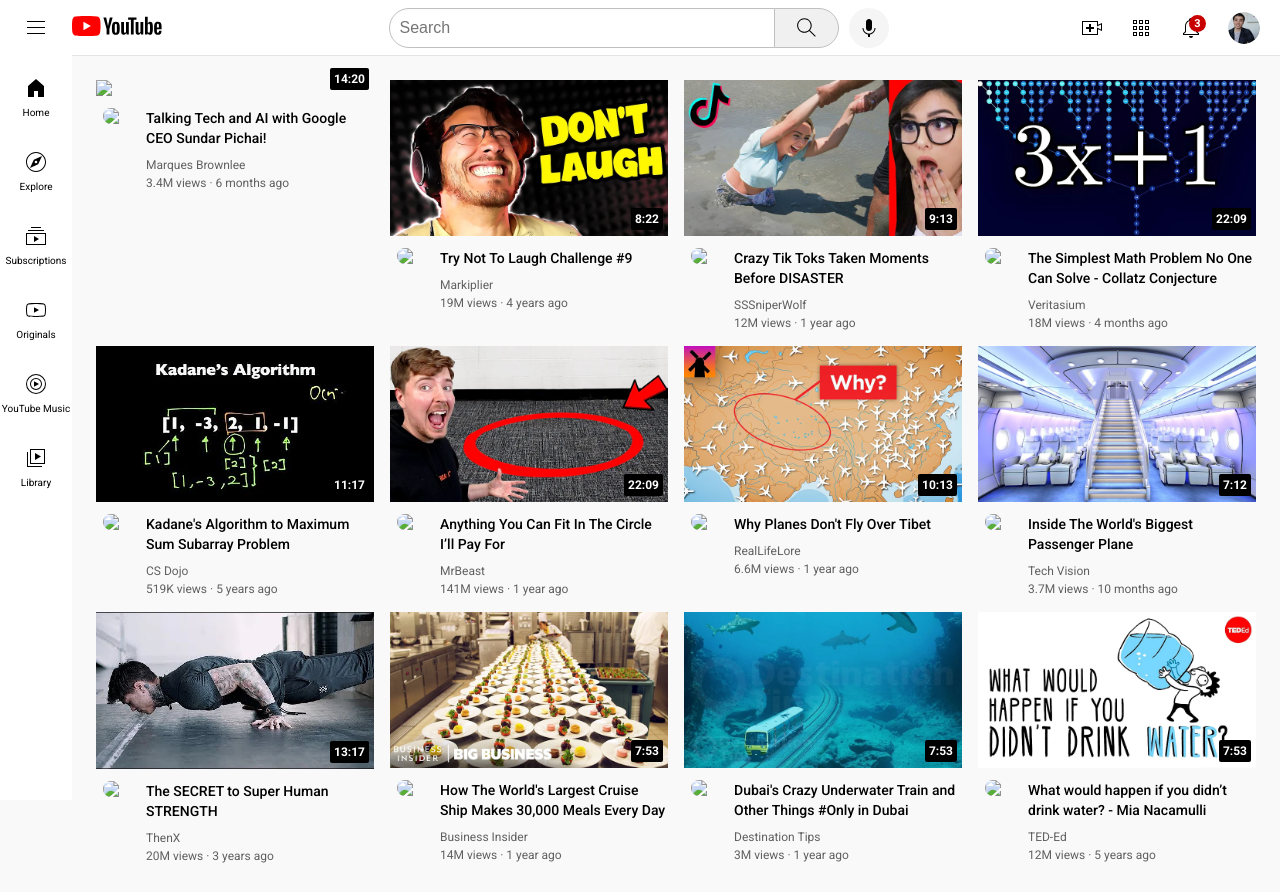
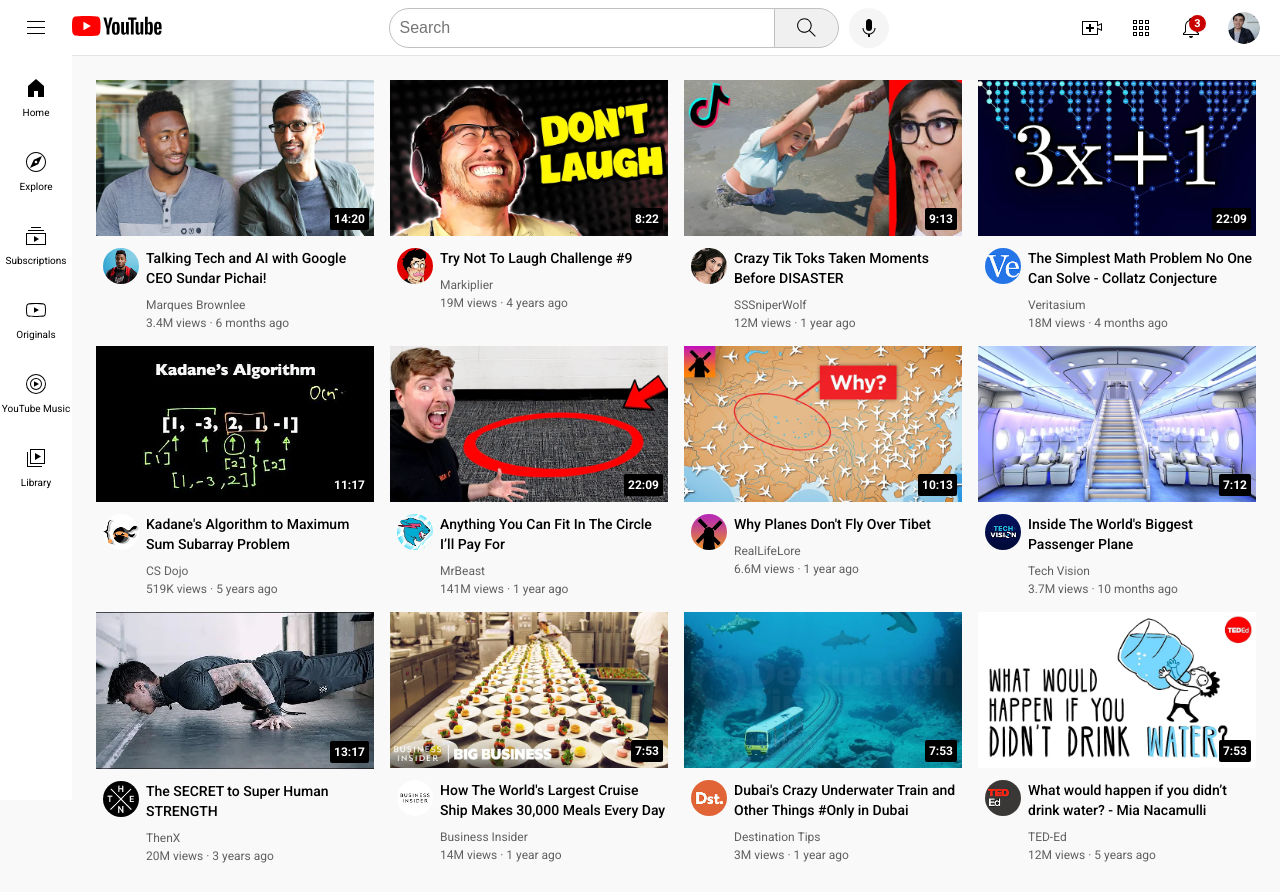
Before and after one commit to MathiasHandeland/Youtube-clone-project, a plain HTML site: page index.html in a window 1280 px wide. Drawn offline with Linux system fonts and the light colour scheme; the site is published under a folder, as on GitHub Pages, so addresses that start at the root find nothing.

Commit message:
Update index.html

```diff
--- a/index.html
+++ b/index.html
@@ -90,18 +90,18 @@
             <div class="video-preview">
                 <div class="thumbnail-row">
                     <a href="https://www.youtube.com/watch?v=n2RNcPRtAiY" target="_blank">
-                        <img class="thumbnail" src="/thumbnails/thumbnail-1.webp">
+                        <img class="thumbnail" src="thumbnails/thumbnail-1.webp">
                     </a>
                     <div class="video-time">14:20</div>
                 </div>
                 <div class="video-info-grid">
                     <div class="channel-picture">
                         <a class="channel-link" href="https://www.youtube.com/c/mkbhd">
-                            <img class="profile-picture" src="/channel-pictures/channel-1.jpeg">
+                            <img class="profile-picture" src="channel-pictures/channel-1.jpeg">
                         </a>
                         <!-- Tooltip structure -->
                         <div class="channel-tooltip">
-                            <img class="profile-picture" src="/channel-pictures/channel-1.jpeg">
+                            <img class="profile-picture" src="channel-pictures/channel-1.jpeg">
                             <div class="text-content">
                                 <p class="video-author">Marques Brownlee</p>
                                 <p class="num-of-subs">15M Subscribers</p>
@@ -137,11 +137,11 @@
                 <div class="video-info-grid">
                     <div class="channel-picture">
                         <a class="channel-link" href="https://www.youtube.com/c/markiplier">
-                            <img class="profile-picture" src="/channel-pictures/channel-2.jpeg">
+                            <img class="profile-picture" src="channel-pictures/channel-2.jpeg">
                         </a>
                         <!-- Tooltip structure -->
                         <div class="channel-tooltip">
-                            <img class="profile-picture" src="/channel-pictures/channel-2.jpeg">
+                            <img class="profile-picture" src="channel-pictures/channel-2.jpeg">
                             <div class="text-content">
                                 <p class="video-author">Markiplier</p>
                                 <p class="num-of-subs">37.2M Subscribers</p>
@@ -177,11 +177,11 @@
                 <div class="video-info-grid">
                     <div class="channel-picture">
                         <a class="channel-link" href="https://www.youtube.com/user/SSSniperWolf">
-                            <img class="profile-picture" src="/channel-pictures/channel-3.jpeg">
+                            <img class="profile-picture" src="channel-pictures/channel-3.jpeg">
                         </a>
                         <!-- Tooltip structure -->
                         <div class="channel-tooltip">
-                            <img class="profile-picture" src="/channel-pictures/channel-3.jpeg">
+                            <img class="profile-picture" src="channel-pictures/channel-3.jpeg">
                             <div class="text-content">
                                 <p class="video-author">SSSniperWolf</p>
                                 <p class="num-of-subs">34.8M Subscribers</p>
@@ -217,11 +217,11 @@
                 <div class="video-info-grid">
                     <div class="channel-picture">
                         <a class="channel-link" href="https://www.youtube.com/c/veritasium">
-                            <img class="profile-picture" src="/channel-pictures/channel-4.jpeg">
+                            <img class="profile-picture" src="channel-pictures/channel-4.jpeg">
                         </a>
                         <!-- Tooltip structure -->
                         <div class="channel-tooltip">
-                            <img class="profile-picture" src="/channel-pictures/channel-4.jpeg">
+                            <img class="profile-picture" src="channel-pictures/channel-4.jpeg">
                             <div class="text-content">
                                 <p class="video-author">Veritasium</p>
                                 <p class="num-of-subs">12M Subscribers</p>
@@ -257,11 +257,11 @@
                 <div class="video-info-grid">
                     <div class="channel-picture">
                         <a class="channel-link" href="https://www.youtube.com/c/CSDojo">
-                            <img class="profile-picture" src="/channel-pictures/channel-5.jpeg">
+                            <img class="profile-picture" src="channel-pictures/channel-5.jpeg">
                         </a>
                         <!-- Tooltip structure -->
                         <div class="channel-tooltip">
-                            <img class="profile-picture" src="/channel-pictures/channel-5.jpeg">
+                            <img class="profile-picture" src="channel-pictures/channel-5.jpeg">
                             <div class="text-content">
                                 <p class="video-author">CS Dojo</p>
                                 <p class="num-of-subs">990K Subscribers</p>
@@ -297,11 +297,11 @@
                 <div class="video-info-grid">
                     <div class="channel-picture">
                         <a class="channel-link" href="https://www.youtube.com/channel/UCX6OQ3DkcsbYNE6H8uQQuVA">
-                            <img class="profile-picture" src="/channel-pictures/channel-6.jpeg">
+                            <img class="profile-picture" src="channel-pictures/channel-6.jpeg">
                         </a>
                         <!-- Tooltip structure -->
                         <div class="channel-tooltip">
-                            <img class="profile-picture" src="/channel-pictures/channel-6.jpeg">
+                            <img class="profile-picture" src="channel-pictures/channel-6.jpeg">
                             <div class="text-content">
                                 <p class="video-author">MrBeast</p>
                                 <p class="num-of-subs">343M Subscribers</p>
@@ -337,11 +337,11 @@
                 <div class="video-info-grid">
                     <div class="channel-picture">
                         <a class="channel-link" href="https://www.youtube.com/channel/UCP5tjEmvPItGyLhmjdwP7Ww">
-                            <img class="profile-picture" src="/channel-pictures/channel-7.jpeg">
+                            <img class="profile-picture" src="channel-pictures/channel-7.jpeg">
                         </a>
                         <!-- Tooltip structure -->
                         <div class="channel-tooltip">
-                            <img class="profile-picture" src="/channel-pictures/channel-7.jpeg">
+                            <img class="profile-picture" src="channel-pictures/channel-7.jpeg">
                             <div class="text-content">
                                 <p class="video-author">ThenX</p>
                                 <p class="num-of-subs">7.71M Subscribers</p>
@@ -377,11 +377,11 @@
                 <div class="video-info-grid">
                     <div class="channel-picture">
                         <a class="channel-link" href="https://www.youtube.com/channel/UCHAK6CyegY22Zj2GWrcaIxg">
-                            <img class="profile-picture" src="/channel-pictures/channel-8.jpeg">
+                            <img class="profile-picture" src="channel-pictures/channel-8.jpeg">
                         </a>
                         <!-- Tooltip structure -->
                         <div class="channel-tooltip">
-                            <img class="profile-picture" src="/channel-pictures/channel-8.jpeg">
+                            <img class="profile-picture" src="channel-pictures/channel-8.jpeg">
                             <div class="text-content">
                                 <p class="video-author">Tech Vision</p>
                                 <p class="num-of-subs">842K Subscribers</p>
@@ -417,11 +417,11 @@
                 <div class="video-info-grid">
                     <div class="channel-picture">
                         <a class="channel-link" href="https://www.youtube.com/c/OFFICIALTHENXSTUDIOS">
-                            <img class="profile-picture" src="/channel-pictures/channel-9.jpeg">
+                            <img class="profile-picture" src="channel-pictures/channel-9.jpeg">
                         </a>
                         <!-- Tooltip structure -->
                         <div class="channel-tooltip">
-                            <img class="profile-picture" src="/channel-pictures/channel-9.jpeg">
+                            <img class="profile-picture" src="channel-pictures/channel-9.jpeg">
                             <div class="text-content">
                                 <p class="video-author">ThenX</p>
                                 <p class="num-of-subs">7.81M Subscribers</p>
@@ -457,11 +457,11 @@
                 <div class="video-info-grid">
                     <div class="channel-picture">
                         <a class="channel-link" href="https://www.youtube.com/user/businessinsider">
-                            <img class="profile-picture" src="/channel-pictures/channel-10.jpeg">
+                            <img class="profile-picture" src="channel-pictures/channel-10.jpeg">
                         </a>
                         <!-- Tooltip structure -->
                         <div class="channel-tooltip">
-                            <img class="profile-picture" src="/channel-pictures/channel-10.jpeg">
+                            <img class="profile-picture" src="channel-pictures/channel-10.jpeg">
                             <div class="text-content">
                                 <p class="video-author">Business Insider</p>
                                 <p class="num-of-subs">9.81M Subscribers</p>
@@ -497,11 +497,11 @@
                 <div class="video-info-grid">
                     <div class="channel-picture">
                         <a class="channel-link" href="https://www.youtube.com/c/Destinationtips">
-                            <img class="profile-picture" src="/channel-pictures/channel-11.jpeg">
+                            <img class="profile-picture" src="channel-pictures/channel-11.jpeg">
                         </a>
                         <!-- Tooltip structure -->
                         <div class="channel-tooltip">
-                            <img class="profile-picture" src="/channel-pictures/channel-11.jpeg">
+                            <img class="profile-picture" src="channel-pictures/channel-11.jpeg">
                             <div class="text-content">
                                 <p class="video-author">Destination Tips</p>
                                 <p class="num-of-subs">282K Subscribers</p>
@@ -537,11 +537,11 @@
                 <div class="video-info-grid">
                     <div class="channel-picture">
                         <a class="channel-link" href="https://www.youtube.com/teded">
-                            <img class="profile-picture" src="/channel-pictures/channel-12.jpeg">
+                            <img class="profile-picture" src="channel-pictures/channel-12.jpeg">
                         </a>
                         <!-- Tooltip structure -->
                         <div class="channel-tooltip">
-                            <img class="profile-picture" src="/channel-pictures/channel-12.jpeg">
+                            <img class="profile-picture" src="channel-pictures/channel-12.jpeg">
                             <div class="text-content">
                                 <p class="video-author">TED-Ed</p>
                                 <p class="num-of-subs">20.9M Subscribers</p>
```
